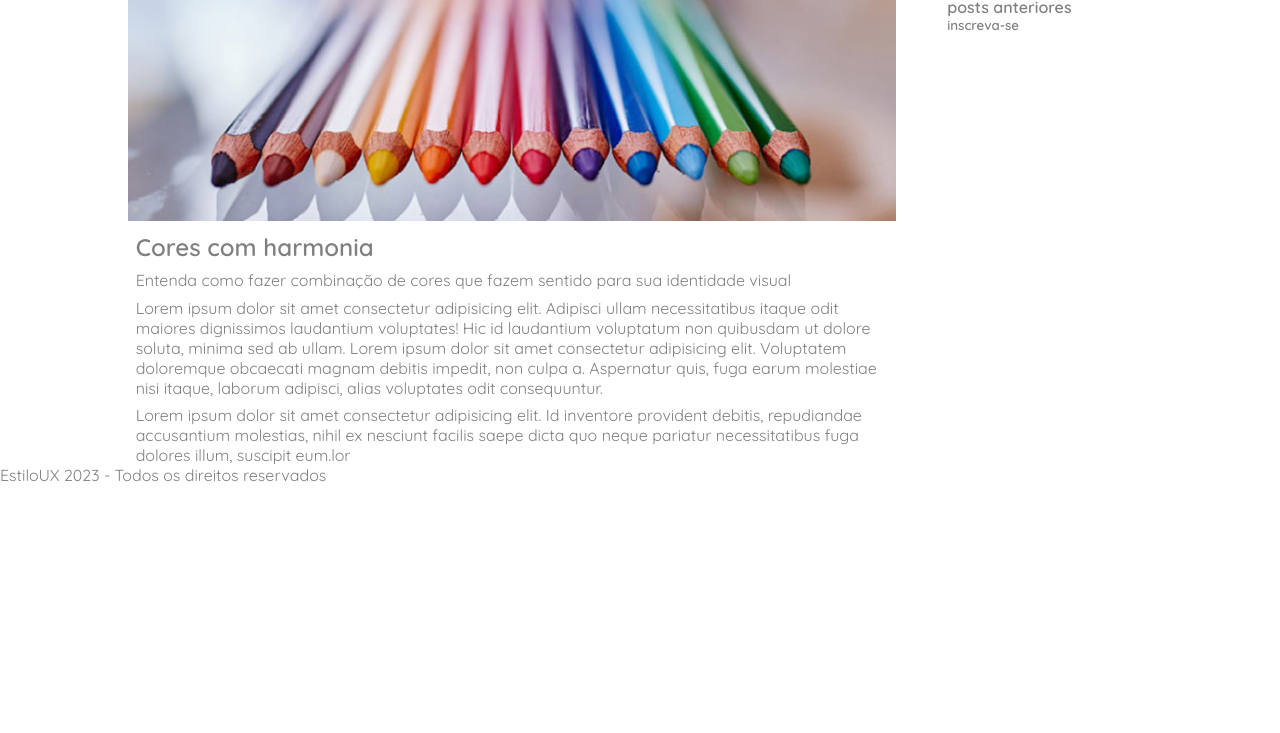
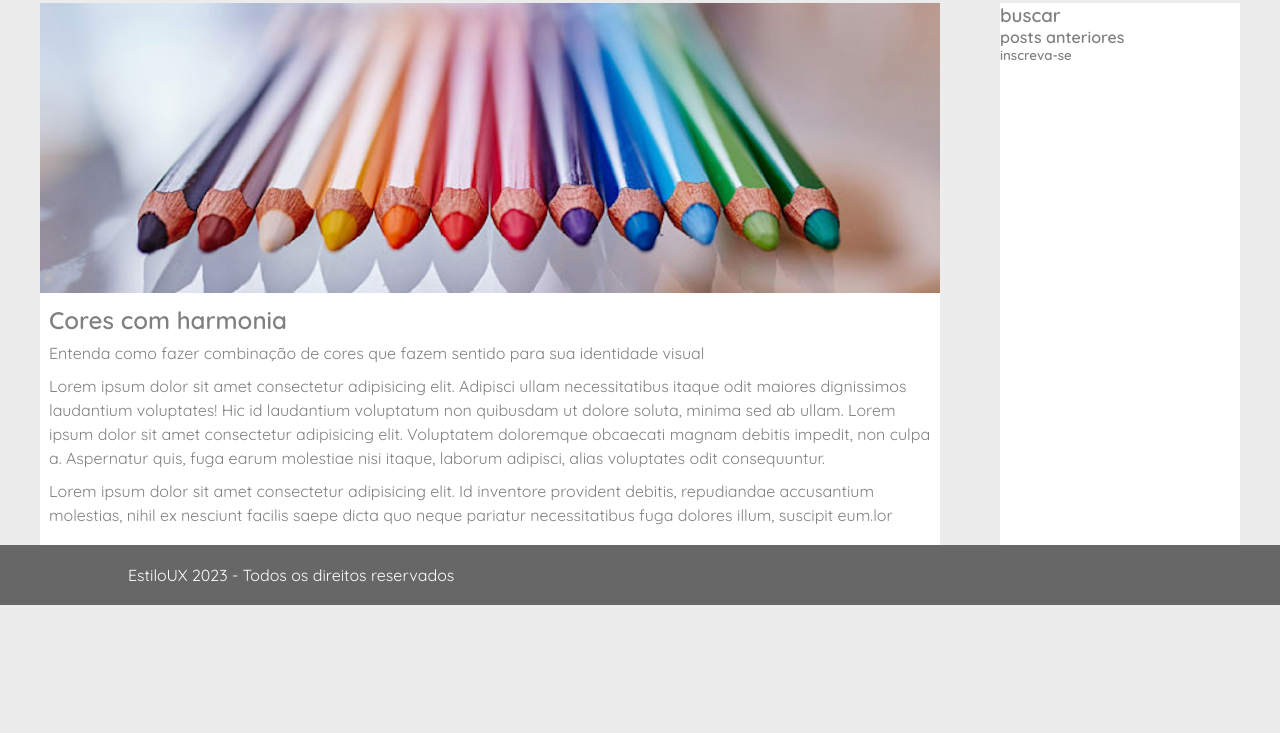
Before and after one commit to LuizHen527/Aprendendo-css, a plain HTML site: page index.html in a window 1280 px wide. Shown: the part 67-800 px from the top of the page. Drawn offline with Linux system fonts and the light colour scheme.

Commit message:
salvando

```diff
--- a/index.html
+++ b/index.html
@@ -68,12 +68,17 @@
 
             </aside>
 
-        </div>
+
+        </div><!--Fim do grid layout-->
 
     </main>
 
     <footer>
+
+        <div class="grid-layout">
         <p>EstiloUX 2023 - Todos os direitos reservados</p>
+        </div>
+
     </footer>
 
 </body>
--- a/style/style.css
+++ b/style/style.css
@@ -10,16 +10,24 @@
 body {
     font-family: 'Quicksand', sans-serif;
     color: gray;
+    background-color: #edeced;
 }
 
 .container-grid {
-    width: 80%;
+    width: 100%;
+    max-width: 1200px; /* limite maximo de largura */
+    min-width: 992;
     margin: 0 auto;
     /* background-color: salmon; */
 }
 
+.grid-layout {
+    width: 80%;
+    margin: 0 auto;
+}
+
 header{
-    background-color: gray;
+    background-color: #676767;
 }
 
 header .header-flex {
@@ -55,11 +63,13 @@ header nav{
 main .colunas-flex {
     display: flex;
     justify-content: space-between;
+    margin-top: 30px;
 }
 
 main .coluna1 {
     width: 75%;
-    /* background-color: red; */
+    background-color: white;
+    line-height: 24px;
 }
 
 main .coluna1 #titulo-cores{
@@ -84,14 +94,27 @@ main .coluna1 #text3{
     margin-left: 1%;
     margin-top: 1%;
     margin-right: 1%;
+    margin-bottom: 18px;
+}
+
+main .coluna1 #lapis{
+    width: 100%;
 }
 
 main .coluna2{
     width: 20%;
 }
 
-main .coluna1 #lapis{
-    width: 100%;
+main .coluna2{
+    background-color: white;
+}
+
+/* footer  */
+
+footer  {
+    padding: 20px 0;
+    color: white;
+    background-color: #676767;
 }
 
 /* Diagramação */
```
